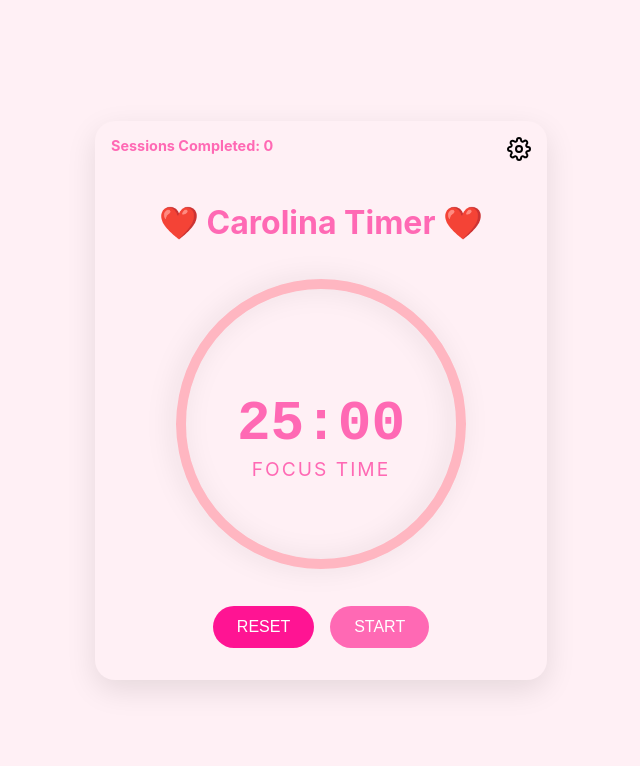
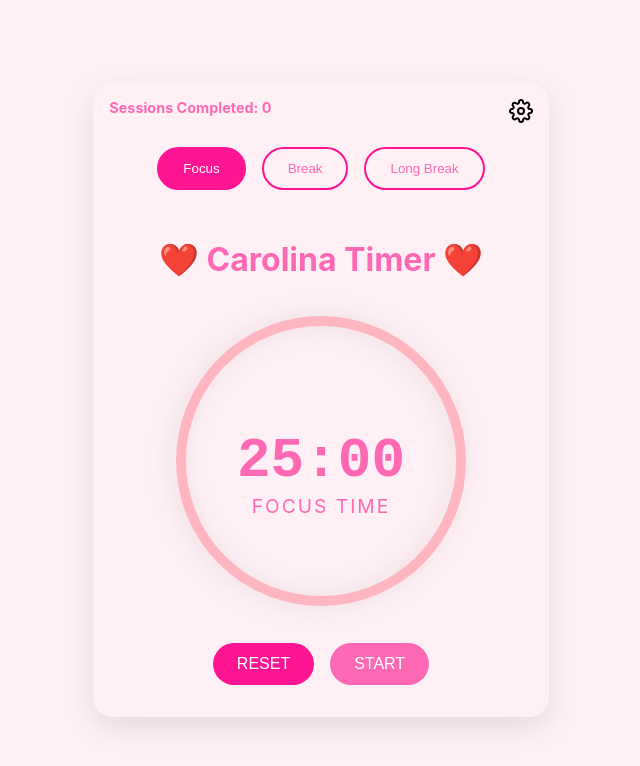
Before and after one commit to Alexandregil007/pomodoro-timer, a React (Create React App) app: page / in a window 1280 px wide. Shown: the top 766 px of the page, without its empty margins (351-991 px from the left). Built offline with nearby package versions, Linux system fonts and the light colour scheme; no server answers.

Commit message:
Update: *(FULL WORKING)* (Fixed Settings Bugs)

```diff
--- a/package.json
+++ b/package.json
@@ -4,6 +4,7 @@
   "private": true,
   "dependencies": {
     "@expo/vector-icons": "^14.0.4",
+    "animate.css": "^4.1.1",
     "cra-template": "1.2.0",
     "csstype": "^3.1.3",
     "react": "^18.2.0",
--- a/src/components/Settings.jsx
+++ b/src/components/Settings.jsx
@@ -116,7 +116,7 @@ const Settings = ({ onClose }) => {
                 className="slider"
                 style={{ backgroundColor: localInfiniteLoop ? themes[theme].button : '#ccc' }}
               ></span>
-              Infinite Loop
+              <span className="switch-label">Infinite Loop</span>
             </label>
 
             <label className="switch">
@@ -130,7 +130,7 @@ const Settings = ({ onClose }) => {
                 className="slider"
                 style={{ backgroundColor: localAutoSkip ? themes[theme].button : '#ccc' }}
               ></span>
-              Auto-Skip Timers
+              <span className="switch-label">Auto-Skip Timers</span>
             </label>
 
             <label className="switch">
@@ -144,7 +144,7 @@ const Settings = ({ onClose }) => {
                 className="slider"
                 style={{ backgroundColor: localSoundsEnabled ? themes[theme].button : '#ccc' }}
               ></span>
-              Enable Sounds
+              <span className="switch-label">Enable Sounds</span>
             </label>
 
             {localSoundsEnabled && (
@@ -176,7 +176,7 @@ const Settings = ({ onClose }) => {
                 className="slider"
                 style={{ backgroundColor: localVibrationEnabled ? themes[theme].button : '#ccc' }}
               ></span>
-              Enable Vibration <span className="vibration-note">(smartphones only)</span>
+              <span className="switch-label">Enable Vibration <span className="vibration-note">(smartphones only)</span></span>
             </label>
           </div>
         </div>
@@ -195,7 +195,7 @@ const Settings = ({ onClose }) => {
                 className="slider"
                 style={{ backgroundColor: localUseDefaultValues ? themes[theme].button : '#ccc' }}
               ></span>
-              Default
+              <span className="switch-label">Default</span>
             </label>
           </div>
 
@@ -209,32 +209,47 @@ const Settings = ({ onClose }) => {
           )}
 
           {!localUseDefaultValues && (
-            <>
-              <div className="duration-controls">
-                {Object.entries(localDurations).map(([phase, duration]) => (
-                  <div key={phase} className="duration-row">
-                    <label>{phase.charAt(0).toUpperCase() + phase.slice(1).replace(/([A-Z])/g, ' $1')}</label>
+            <div className="horizontal-durations">
+              <div className="duration-row">
+                <div className="duration-item">
+                  <label>Focus</label>
                   <input
                     type="number"
-                      value={duration}
-                      onChange={(e) => setLocalDurations(prev => ({...prev, [phase]: Number(e.target.value)}))}
+                    value={localDurations.focus}
+                    onChange={(e) => setLocalDurations(prev => ({ ...prev, focus: Number(e.target.value) }))}
                     min="1"
                   />
                 </div>
-                ))}
+                <div className="duration-item">
+                  <label>Break</label>
+                  <input
+                    type="number"
+                    value={localDurations.break}
+                    onChange={(e) => setLocalDurations(prev => ({ ...prev, break: Number(e.target.value) }))}
+                    min="1"
+                  />
                 </div>
-
-              <div className="duration-row">
-                <label>Long Break Cycle</label>
+                <div className="duration-item">
+                  <label>Long Break</label>
+                  <input
+                    type="number"
+                    value={localDurations.longBreak}
+                    onChange={(e) => setLocalDurations(prev => ({ ...prev, longBreak: Number(e.target.value) }))}
+                    min="1"
+                  />
+                </div>
+                <div className="duration-item">
+                  <label>Cycle</label>
                   <input
                     type="number"
                     value={localRepetitions}
                     onChange={(e) => handleRepetitionsChange(Number(e.target.value))}
                     min="1"
                   />
+                </div>
+              </div>
               {cycleError && <span className="error-message">{cycleError}</span>}
             </div>
-            </>
           )}
         </div>
 
--- a/src/components/Timer.jsx
+++ b/src/components/Timer.jsx
@@ -1,19 +1,45 @@
-import React from 'react';
+import React, { useEffect, useState } from 'react';
 import { useTimer } from '../contexts/TimerContext';
 import ProgressCircle from './ProgressCircle';
 import Controls from './Controls';
 import { FiSettings } from 'react-icons/fi';
+import 'animate.css';
 
 const Timer = ({ showSettings }) => {
-  const { theme, themes, sessionCount } = useTimer(); // Removed unused 'phase'
+  const {
+    theme,
+    themes,
+    phase,
+    switchPhase,
+    timeLeft,
+    isRunning,
+    sessionCount
+  } = useTimer();
+
+  const [showAnimation, setShowAnimation] = useState(false);
+
+  // Phase buttons configuration
+  const phases = [
+    { name: 'Focus', value: 'focus' },
+    { name: 'Break', value: 'break' },
+    { name: 'Long Break', value: 'longBreak' }
+  ];
+
+  // Handle Focus Timer completion animation
+  useEffect(() => {
+    if (timeLeft === 0 && phase === 'focus' && !isRunning) {
+      setShowAnimation(true);
+      const timeout = setTimeout(() => {
+        setShowAnimation(false);
+      }, 3000);
+      return () => clearTimeout(timeout);
+    }
+  }, [timeLeft, phase, isRunning]);
 
   return (
     <div className="timer-container" style={{ backgroundColor: themes[theme].background }}>
       {/* Settings Button */}
-      <button
-        className="settings-button"
-        onClick={showSettings}
-      >
+      <button className="settings-button" onClick={showSettings}>
         <FiSettings size={24} />
       </button>
 
@@ -22,16 +48,43 @@ const Timer = ({ showSettings }) => {
         Sessions Completed: {sessionCount}
       </div>
 
+      {/* Phase Switcher */}
+      <div className="phase-switcher">
+        {phases.map((p) => (
+          <button
+            key={p.value}
+            className={`phase-btn ${phase === p.value ? 'active' : ''}`}
+            onClick={() => switchPhase(p.value)}
+            style={{
+              backgroundColor: phase === p.value ? themes[theme].button : 'transparent',
+              color: phase === p.value ? '#FFF' : themes[theme].text,
+              border: `2px solid ${themes[theme].button}`
+            }}
+          >
+            {p.name}
+          </button>
+        ))}
+      </div>
+
       {/* App Title */}
       <h1 className="app-title" style={{ color: themes[theme].text }}>
         ❤️ Carolina Timer ❤️
       </h1>
 
-      {/* Progress Circle with Phase Indicator */}
+      {/* Progress Circle */}
       <ProgressCircle />
 
       {/* Controls */}
       <Controls />
+
+      {/* Full Screen Animation */}
+      {showAnimation && (
+        <div className="fullscreen-animation">
+          <div className="animation-content">
+            🎉 TIME TO FOCUS! 🎉
+          </div>
+        </div>
+      )}
     </div>
   );
 };
--- a/src/contexts/TimerContext.js
+++ b/src/contexts/TimerContext.js
@@ -75,6 +75,12 @@ export const TimerProvider = ({ children }) => {
     setSessionCount(0);
   };
 
+  const switchPhase = (newPhase) => {
+    setPhase(newPhase);
+    setTimeLeft(durations[newPhase] * 60);
+    setIsRunning(false);
+  };
+
   useEffect(() => {
     if (useDefaultValues) {
       setDurations({ focus: 25, break: 5, longBreak: 15 });
@@ -140,7 +146,8 @@ export const TimerProvider = ({ children }) => {
       handleReset,
       useDefaultValues, setUseDefaultValues,
       userDurations, setUserDurations,
-      userRepetitions, setUserRepetitions
+      userRepetitions, setUserRepetitions,
+      switchPhase // Add this line
     }}>
       {children}
     </TimerContext.Provider>
--- a/src/styles.css
+++ b/src/styles.css
@@ -192,22 +192,30 @@ body.dark .close-btn:hover {
   transition: all 0.2s ease;
 }
 
-/* Duration Controls */
-.duration-controls {
-  display: flex;
-  flex-direction: column;
-  gap: 1rem;
-  margin: 1rem 0;
+/* Timer Durations (Horizontal) */
+.horizontal-durations {
+  width: 100%;
+  margin-top: 1rem;
 }
 
 .duration-row {
   display: flex;
   justify-content: space-between;
-  align-items: center;
-  padding: 0.5rem 0;
+  gap: 1rem;
 }
 
-.duration-row input {
+.duration-item {
+  flex: 1;
+  text-align: center;
+}
+
+.duration-item label {
+  display: block;
+  font-size: 0.9rem;
+  margin-bottom: 0.5rem;
+}
+
+.duration-item input {
   width: 80px;
   padding: 0.5rem;
   border: 1px solid #ddd;
@@ -228,7 +236,7 @@ body.dark .close-btn:hover {
   display: flex;
   align-items: center;
   gap: 1rem;
-  cursor: pointer;
+  margin: 0.5rem 0;
 }
 
 .hidden-checkbox {
@@ -274,6 +282,11 @@ input:checked + .slider:before {
   border-radius: 25px;
   cursor: pointer;
   margin-top: 2rem;
+  transition: opacity 0.2s;
+}
+
+.save-button:hover {
+  opacity: 0.9;
 }
 
 /* Responsive Design */
@@ -289,6 +302,10 @@ input:checked + .slider:before {
 
   .app-title {
     font-size: 1.5rem;
+  }
+
+  .horizontal-durations .duration-row {
+    flex-direction: column;
   }
 }
 
@@ -312,22 +329,54 @@ input:checked + .slider:before {
   font-size: 0.8rem;
   margin-top: 0.5rem;
   display: block;
+  text-align: center;
 }
 
-/* Error Message */
-.error-message {
-  color: red;
-  font-size: 0.8rem;
-  display: block;
-  margin-top: 0.5rem;
+/* Phase Switcher */
+.phase-switcher {
+  display: flex;
+  gap: 1rem;
+  justify-content: center;
+  margin: 2rem 0;
 }
 
-/* Duration Controls */
-.duration-controls {
-  margin-top: 1rem;
+.phase-btn {
+  padding: 12px 24px;
+  border-radius: 25px;
+  cursor: pointer;
+  transition: all 0.3s ease;
+  border: 2px solid;
 }
 
-/* Switch Alignment */
-.switch {
-  margin: 0.5rem 0;
+.phase-btn.active {
+  color: white !important;
 }
+
+/* Full Screen Animation */
+.fullscreen-animation {
+  position: fixed;
+  top: 0;
+  left: 0;
+  width: 100%;
+  height: 100%;
+  background: rgba(0,0,0,0.9);
+  display: flex;
+  justify-content: center;
+  align-items: center;
+  z-index: 10000;
+  animation: fadeIn 0.5s;
+}
+
+.animation-content {
+  font-size: 3rem;
+  color: white;
+  text-align: center;
+  padding: 2rem;
+  background: rgba(255,255,255,0.1);
+  border-radius: 15px;
+}
+
+@keyframes fadeIn {
+  from { opacity: 0; }
+  to { opacity: 1; }
+}
```
Also changed, not shown: 1 other file (tests, documents, lock files or other folders). Lines whose indentation alone changed are shown as unchanged.
